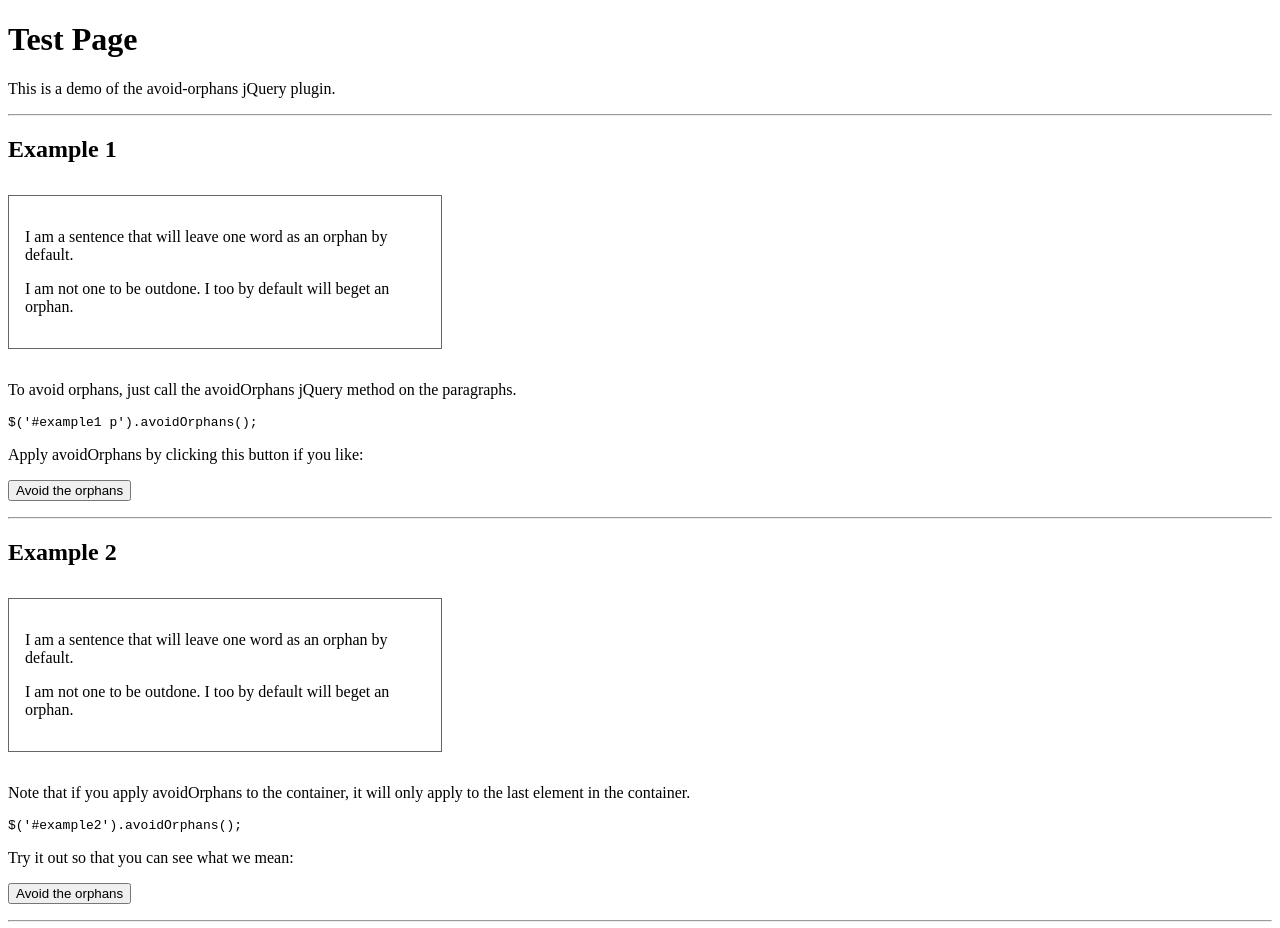
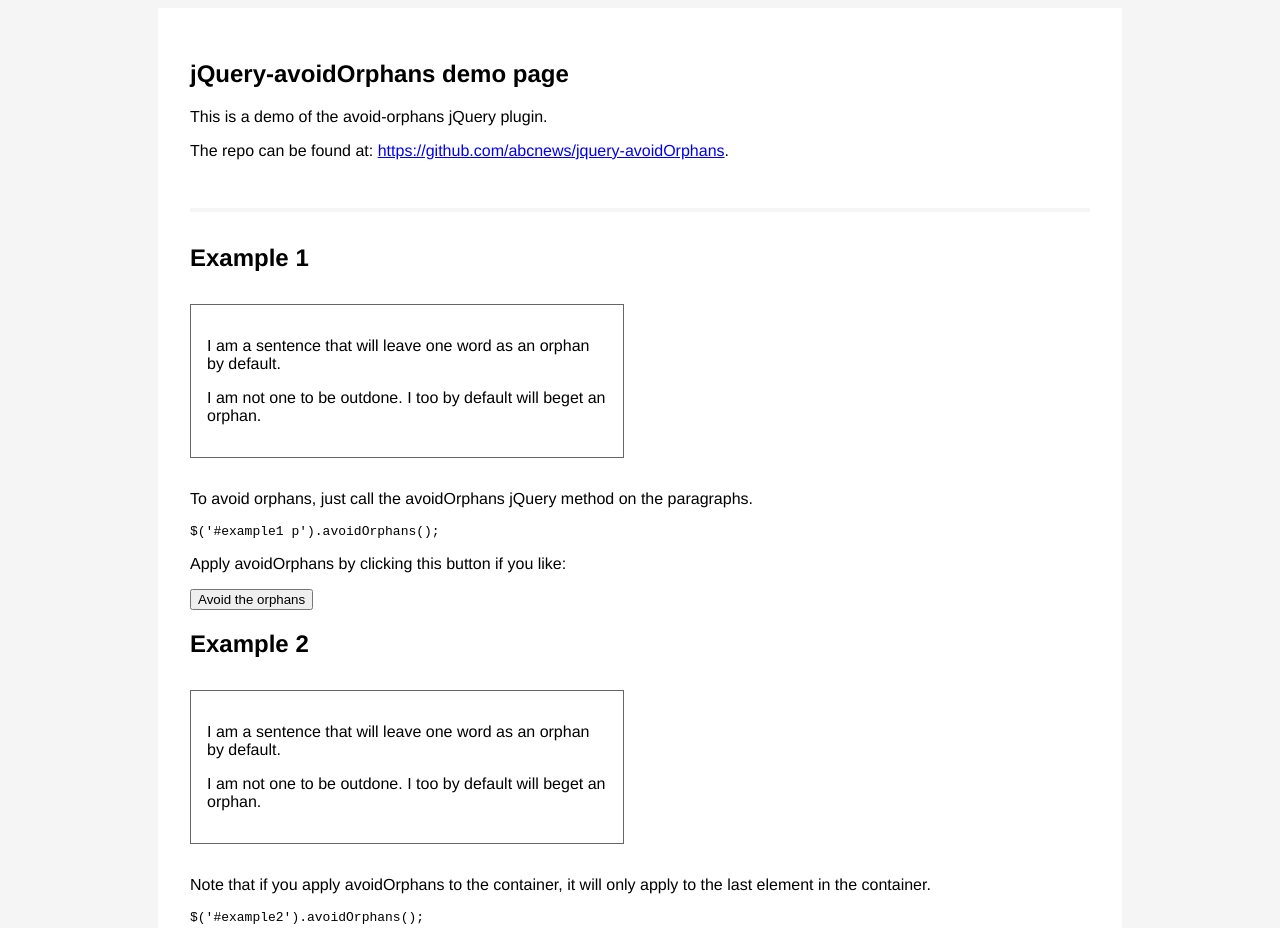
Before and after one commit to abcnews/jquery-avoidOrphans, a website: page src/index.html in a window 1280 px wide. Shown: the top 928 px of the page. Drawn offline with nearby package versions, Linux system fonts and the light colour scheme.

Commit message:
Add a demo page at: http://abcnews.github.io/jquery-avoidOrphans/. Link to it in the readme. Make the updating of it part of the build grunt task.

```diff
--- a/grunt/aliases.yaml
+++ b/grunt/aliases.yaml
@@ -14,3 +14,4 @@ build:
  - 'dev'
  - 'uglify:prod'
  - 'copy:build'
+ - 'gh-pages'
--- a/package.json
+++ b/package.json
@@ -18,6 +18,7 @@
     "grunt-contrib-jshint": "~0.10.0",
     "grunt-contrib-uglify": "~0.5.0",
     "grunt-contrib-watch": "~0.6.1",
+    "grunt-gh-pages": "^0.9.1",
     "grunt-mocha-phantomjs": "^0.6.0",
     "grunt-string-replace": "^1.0.0",
     "load-grunt-config": "~0.9.2",
--- a/src/index.html
+++ b/src/index.html
@@ -4,6 +4,7 @@
 	<meta charset="utf-8">
 	<meta http-equiv="X-UA-Compatible" content="IE=edge">
 	<title>avoid-orphans</title>
+	<link rel="stylesheet" href="styles/demo.css">
 	<script src="http://cdnjs.cloudflare.com/ajax/libs/jquery/1.11.1/jquery.min.js"></script>
 	<script src="scripts/avoid-orphans.js"></script>
 	<script>
@@ -19,10 +20,14 @@
 </head>
 <body>
 
-	<h1>Test Page</h1>
+	<section class="main">
+
+		<header class="demo-header">
+			<h1>jQuery-avoidOrphans demo page</h1>
 			<p>This is a demo of the avoid-orphans jQuery plugin.</p>
+			<p>The repo can be found at: <a href="https://github.com/abcnews/jquery-avoidOrphans">https://github.com/abcnews/jquery-avoidOrphans</a>.</p>
+		</header>
 
-	<hr />
 
 		<h2>Example 1</h2>
 
@@ -38,7 +43,6 @@
 		<p>Apply avoidOrphans by clicking this button if you like:</p>
 		<p><button id="avoidOrphansButton1">Avoid the orphans</button></p>
 
-	<hr />
 
 		<h2>Example 2</h2>
 
@@ -54,7 +58,8 @@
 		<p>Try it out so that you can see what we mean:</p>
 		<p><button id="avoidOrphansButton2">Avoid the orphans</button></p>
 
-	<hr />
+	</section>
+
 
 </body>
 </html>
--- /dev/null
+++ b/src/styles/demo.css
@@ -0,0 +1,17 @@
+body {
+    background-color: #f5f5f5;
+    font-family: "Helvetica Neue Light", "HelveticaNeue-Light", "Helvetica Neue", Calibri, Helvetica, Arial, sans-serif;
+}
+
+section.main {
+    background-color: #fff;
+    margin: 0 auto;
+    max-width: 900px;
+    padding: 2em;
+}
+
+.demo-header {
+    border-bottom: 4px solid #f5f5f5;
+    margin-bottom: 2em;
+    padding-bottom: 2em;
+}
```
Also changed, not shown: grunt/gh-pages.js (added, +7 -0 lines), README.md, 1 other file. Lines whose indentation alone changed are shown as unchanged.
